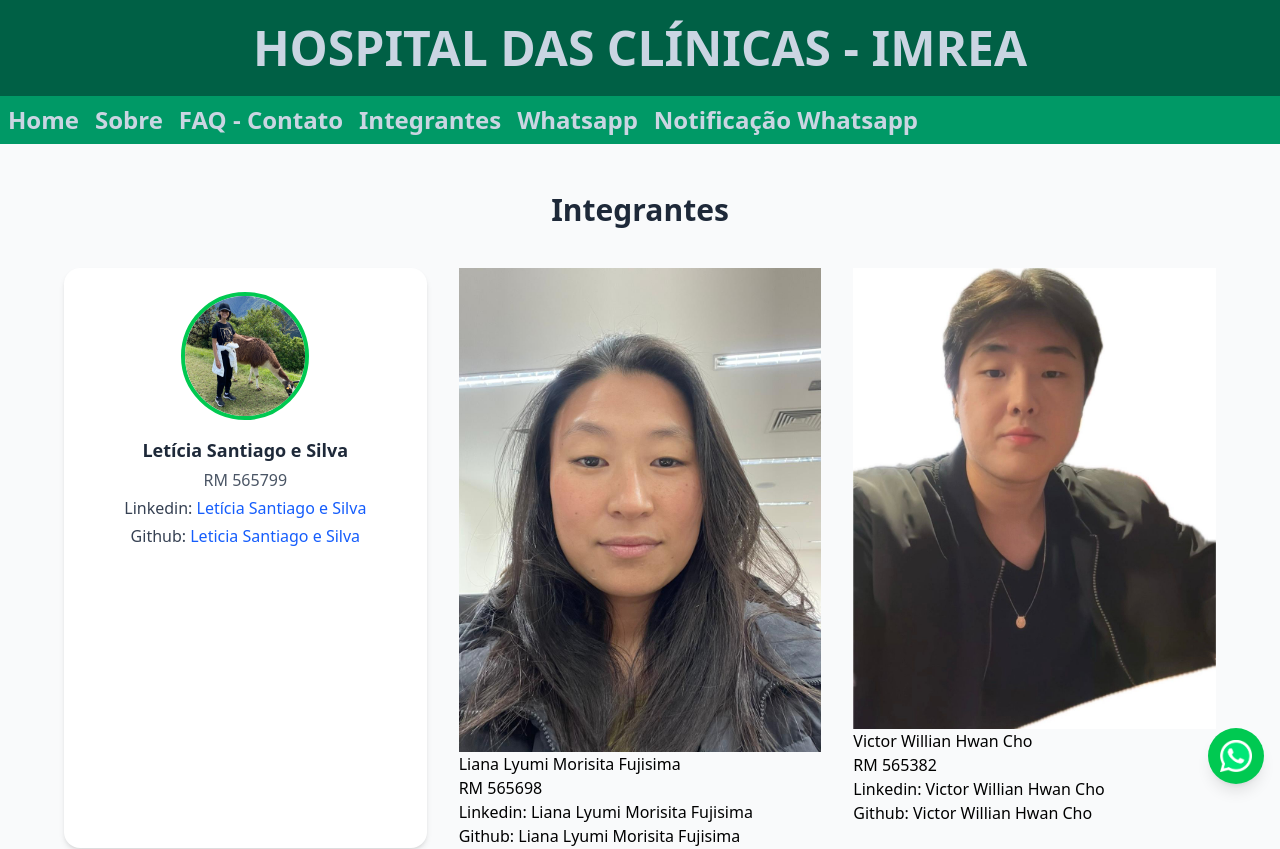
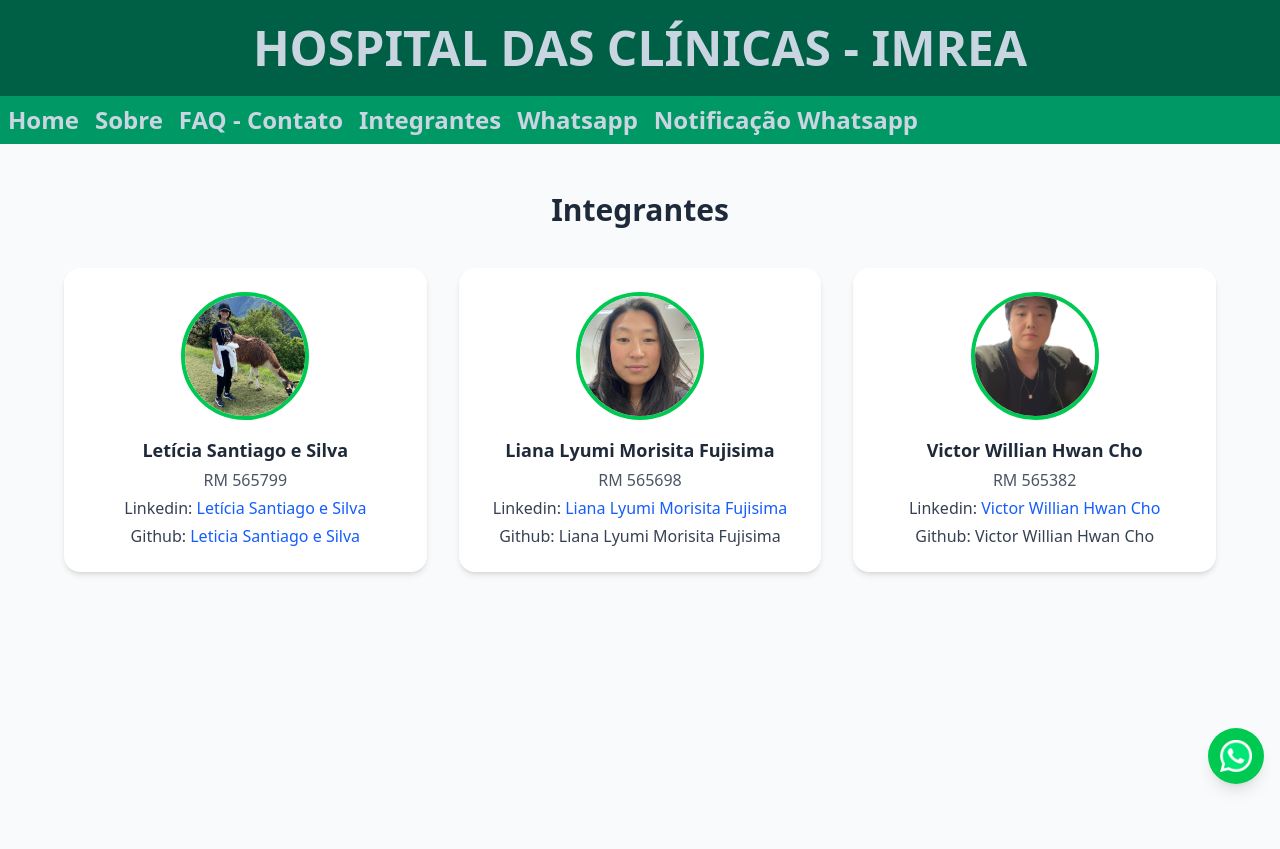
Before and after one commit to lianafujisima/front-sprint03, a React (Vite) app: page /integrantes in a window 1280 px wide. Shown: the top 849 px of the page. Built offline with nearby package versions, Linux system fonts and the light colour scheme.

Commit message:
victor 5

```diff
--- a/src/routes/Integrantes/index.tsx
+++ b/src/routes/Integrantes/index.tsx
@@ -16,25 +16,24 @@ export default function Integrantes(){
                         <p className="text-gray-700">Github: <a href="https://github.com/santiago-leticia" target="_blank" className="text-blue-600 hover:underline">Leticia Santiago e Silva</a></p>
                     </div>
                 </div>
-                <div>
-                    <img src={FotoLiana} alt="Foto Liana Fujisima"/>
-                    <div>
-                        <p>Liana Lyumi Morisita Fujisima</p>
-                        <p>RM 565698</p>
-                        <p>Linkedin: <a href="https://www.linkedin.com/in/liana-lyumi-morisita-fujisima-22368a367/" target="_blank">Liana Lyumi Morisita Fujisima</a></p>
-                        <p>Github: <a href="https://github.com/lianafujisima" target="_blank">Liana Lyumi Morisita Fujisima</a></p>
+                <div  className="bg-white rounded-2xl shadow-md p-6 flex flex-col items-center hover:shadow-xl transition">
+                    <img src={FotoLiana} alt="Foto Liana Fujisima" className="w-32 h-32 rounded-full object-cover border-4 border-green-500 mb-4"/>
+                    <div className="text-center space-y-1">
+                        <p className="text-lg font-semibold text-gray-800">Liana Lyumi Morisita Fujisima</p>
+                        <p className="text-gray-600">RM 565698</p>
+                        <p className="text-gray-700">Linkedin: <a href="https://www.linkedin.com/in/liana-lyumi-morisita-fujisima-22368a367/" target="_blank" className="text-blue-600 hover:underline">Liana Lyumi Morisita Fujisima</a></p>
+                        <p className="text-gray-700">Github: <a href="https://github.com/lianafujisima" target="_blank">Liana Lyumi Morisita Fujisima</a></p>
                     </div>
                 </div>
-                <div>
-                    <img src={FotoVictor} alt="Foto Victor Cho"/>
-                    <div>
-                        <p>Victor Willian Hwan Cho</p>
-                        <p>RM 565382</p>
-                        <p>Linkedin: <a href="https://www.linkedin.com/in/victor-cho-91a508367?trk=contact-info" target="_blank">Victor Willian Hwan Cho</a></p>
-                        <p>Github: <a href="https://github.com/Victorcho05" target="_blank">Victor Willian Hwan Cho</a></p>
+                <div  className="bg-white rounded-2xl shadow-md p-6 flex flex-col items-center hover:shadow-xl transition">
+                    <img src={FotoVictor} alt="Foto Victor Cho" className="w-32 h-32 rounded-full object-cover border-4 border-green-500 mb-4"/>
+                    <div className="text-center space-y-1">
+                        <p className="text-lg font-semibold text-gray-800">Victor Willian Hwan Cho</p>
+                        <p className="text-gray-600">RM 565382</p>
+                        <p className="text-gray-700">Linkedin: <a href="https://www.linkedin.com/in/victor-cho-91a508367?trk=contact-info" target="_blank" className="text-blue-600 hover:underline">Victor Willian Hwan Cho</a></p>
+                        <p className="text-gray-700">Github: <a href="https://github.com/Victorcho05">Victor Willian Hwan Cho</a></p>
                     </div>
                 </div>
             </section>
         </main>
-    )
-}
+    )}
```
